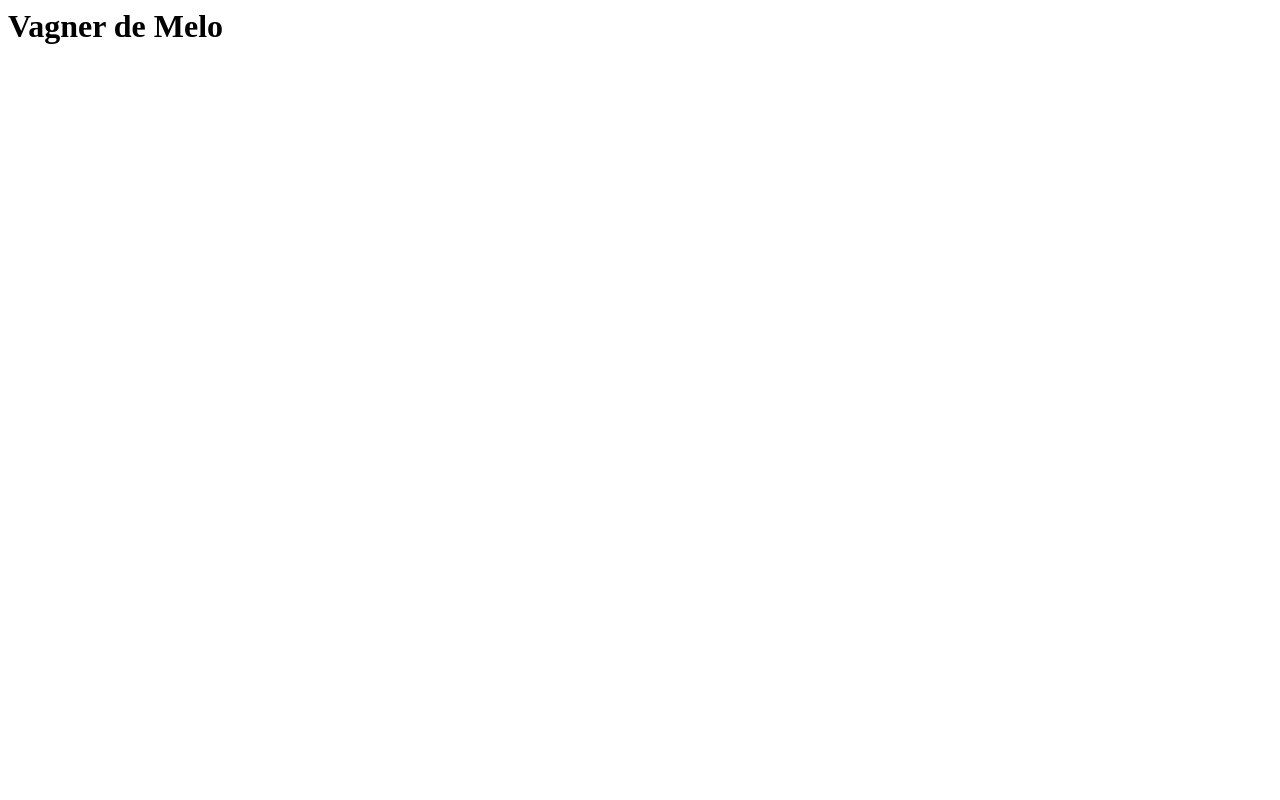
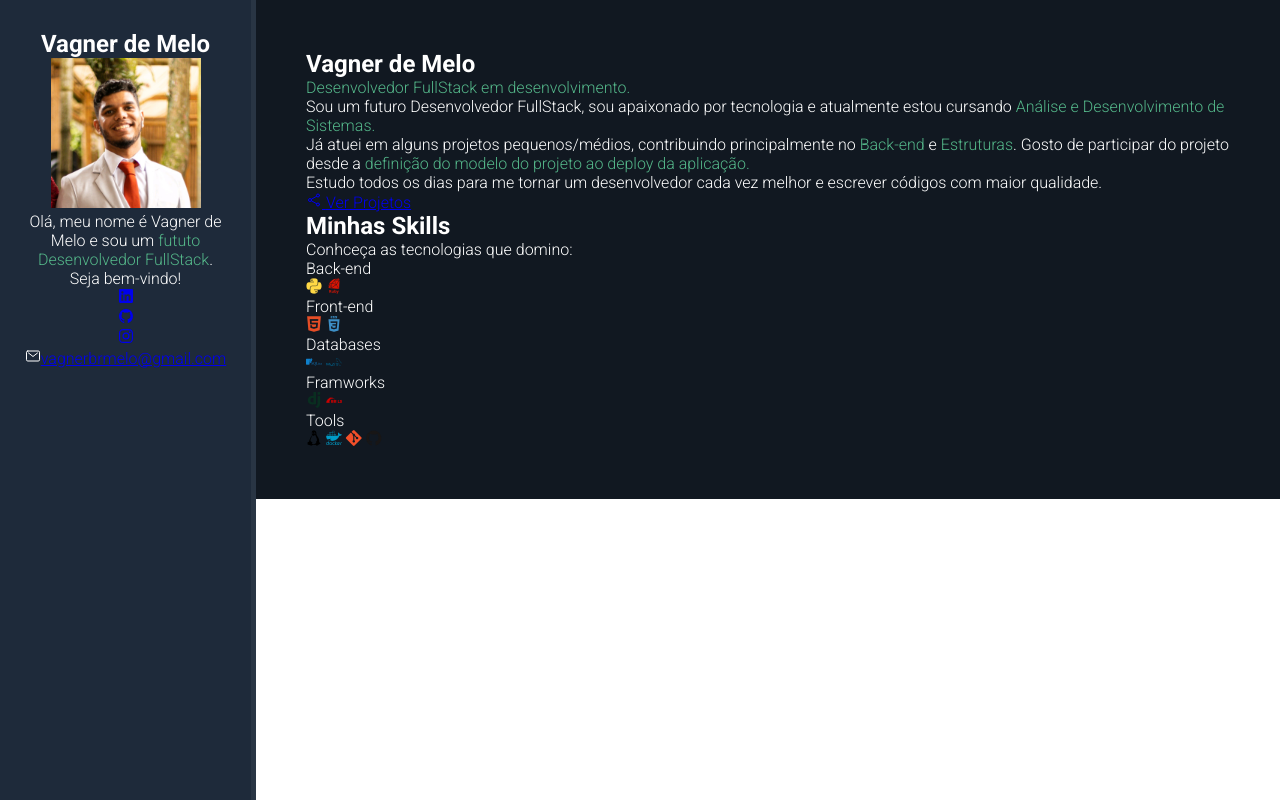
Before and after one commit to vagnerdemelo/vagnerdemelo.github.io, a plain HTML site: page index.html in a window 1280 px wide. Drawn offline with nearby package versions, Linux system fonts and the light colour scheme.

Commit message:
finalizado html e inicializado css

```diff
--- /dev/null
+++ b/css/styles.css
@@ -0,0 +1,50 @@
+/* Reset */
+* {
+    padding: 0;
+    margin: 0;
+    font-family: 'Roboto', sans-serif;
+    box-sizing: border-box;
+}
+
+/* Variables */
+:root {
+    --main-color: #54b689;
+    --main-text-color: #FFF;
+    --border-color: #999;
+    --bio-bg-color: #1e2a3a;
+    --bio-border-color:#293544;
+    --about-bg-color:#111821;
+}
+
+/* General */
+.highlight {
+    color: var(--main-color);
+}
+
+/* Containers */
+#container {
+    display: flex;
+    flex-direction: row;
+    color: var(--main-text-color);
+}
+
+#bio-container {
+    flex: 1 1 20%;
+    min-height: 100vh;
+    background-color: var(--bio-bg-color);
+    text-align: center;
+    padding: 30px 12px;
+    border-right: 5px solid var(--bio-border-color);
+}
+
+#about-container {
+    flex: 1 1 80%;
+    height: 100%;
+    background-color: var(--about-bg-color);
+    padding: 50px;
+}
+
+#bio-container img{
+    width: 150px;
+    height: 150px;
+}
--- a/index.html
+++ b/index.html
@@ -1 +1,78 @@
-<h1>Vagner de Melo</h1>
+<!DOCTYPE html>
+<html lang="en">
+<head>
+    <meta charset="UTF-8">
+    <meta http-equiv="X-UA-Compatible" content="IE=edge">
+    <meta name="viewport" content="width=device-width, initial-scale=1.0">
+    <title>Portifólio Vagner de Melo</title>
+    <!-- Google Fonts -->
+    <link rel="preconnect" href="https://fonts.googleapis.com">
+    <link rel="preconnect" href="https://fonts.gstatic.com" crossorigin>
+    <link href="https://fonts.googleapis.com/css2?family=Roboto:ital,wght@0,300;0,700;0,900;1,300;1,700;1,900&display=swap" rel="stylesheet">
+    <!-- Dev Icon Fonts -->
+    <link rel="stylesheet" href="https://cdn.jsdelivr.net/gh/devicons/devicon@v2.15.1/devicon.min.css">
+    <!-- CSS do projeto -->
+    <link rel="stylesheet" href="css/styles.css">
+</head>
+<body>
+    <main id="container">
+        <aside id="bio-container">
+            <h2>Vagner de Melo</h2>
+            <img src="img/1680979053210.jpeg" alt="Vagner de Melo">
+            <p>Olá, meu nome é Vagner de Melo e sou um<span class="highlight"> fututo Desenvolvedor FullStack</span>.</p>
+            <p id="welcome-text">Seja bem-vindo!</p>
+            <ul id="social-container">
+                <li><a href="#" target="_blank"><ion-icon name="logo-linkedin"></ion-icon></a></li>
+                <li><a href="#" target="_blank"><ion-icon name="logo-github"></ion-icons></a></li>
+                <li><a href="#" target="_blank"><ion-icon name="logo-instagram"></ion-icons></a></li>
+            </ul>
+            <div id="email-container">
+                <ion-icon name="mail-outline"></ion-icon><a href="mailto:vagnerbrmelo@gmail.com">vagnerbrmelo@gmail.com</a>
+            </div>
+        </aside>
+        <section id="about-container">
+            <h1 id="name">Vagner de Melo</h1>
+            <p id="title"><span class="highlight">Desenvolvedor FullStack em desenvolvimento.</span></p>
+            <p class="description">Sou um futuro Desenvolvedor FullStack, sou apaixonado por tecnologia e atualmente estou cursando <span class="highlight">Análise e Desenvolvimento de Sistemas.</span></p>
+            <p id="description">Já atuei em alguns projetos pequenos/médios, contribuindo principalmente no <span class="highlight">Back-end</span> e <span class="highlight">Estruturas</span>. Gosto de participar do projeto desde a <span class="highlight">definição do modelo do projeto ao deploy da aplicação.</span></p>
+            <p id="description">Estudo todos os dias para me tornar um desenvolvedor cada vez melhor e escrever códigos com maior qualidade.</p>
+            <a href="#" id="btn-projects"><ion-icon name="share-social-outline"></ion-icon> <span>Ver Projetos</span></a>
+            <h2 id="skills-section-title">Minhas Skills</h2>
+            <p id="description">Conhceça as tecnologias que domino: </p>
+            <div id="skills-container">
+                <div id="skill-box">
+                    <p id="skill-tilte">Back-end</p>
+                    <i class="devicon-python-plain colored"></i>
+                    <i class="devicon-ruby-plain-wordmark colored"></i>
+                </div>
+                <div id="skill-box">
+                    <p id="skill-tilte">Front-end</p>
+                    <i class="devicon-html5-plain colored"></i>
+                    <i class="devicon-css3-plain-wordmark colored"></i>
+                </div>
+                <div id="skill-box">
+                    <p id="skill-tilte">Databases</p>
+                    <i class="devicon-sqlite-plain-wordmark colored"></i>
+                    <i class="devicon-mysql-plain-wordmark colored"></i>
+                </div>
+                <div id="skill-box">
+                    <p id="skill-tilte">Framworks</p>
+                    <i class="devicon-django-plain colored"></i>
+                    <i class="devicon-rails-plain-wordmark colored"></i>
+                </div>
+                <div id="skill-box">
+                    <p id="skill-tilte">Tools</p>
+                    <i class="devicon-linux-plain colored"></i>
+                    <i class="devicon-docker-plain-wordmark colored"></i>
+                    <i class="devicon-git-plain colored"></i>
+                    <i class="devicon-github-plain colored"></i>
+                </div>
+
+            </div>
+        </section>
+    </main>
+    <!-- Ion Icons -->
+    <script type="module" src="https://unpkg.com/ionicons@7.1.0/dist/ionicons/ionicons.esm.js"></script>
+    <script nomodule src="https://unpkg.com/ionicons@7.1.0/dist/ionicons/ionicons.js"></script>
+</body>
+</html>
```
Also changed, not shown: img/1680979053210.jpeg (added), img/IMG_0169.jpg (added), img/IMG_0172.jpg (added).
